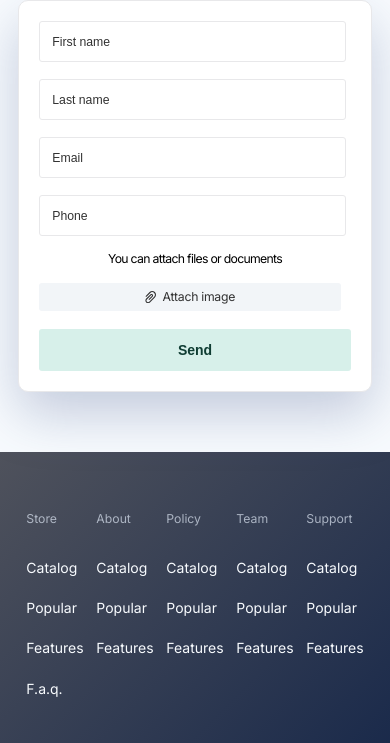
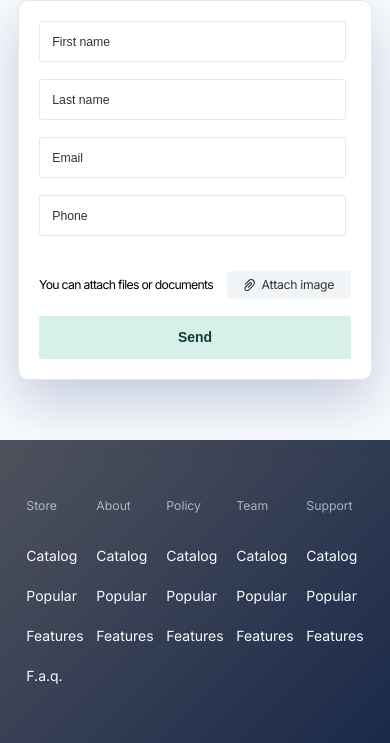
Before and after one commit to skopchik/Berlin, a plain HTML site: page index.html in a window 390 px wide. Shown: the part 6846-7589 px from the top of the page. Drawn offline with Linux system fonts and the light colour scheme.

Commit message:
Add files via upload

```diff
--- a/css/adaptive.css
+++ b/css/adaptive.css
@@ -57,17 +57,10 @@
     max-width: 30rem;
     margin: 40px 40px;
   }
-
-  .form-attach-remark {
-    text-align: center;
-    display: block;
-  }
-
-  .form-attach-button {
-    text-align: center;
-    width: 90%;
-    margin-left: 0;
-    margin-top: 1.25rem;
+  .request-section-form {
+    min-width: auto;
+    max-width: 80%;
+    padding: 20px;
   }
 }
 
@@ -99,12 +92,15 @@
     font-size: 2rem;
   }
 
-  .request-section-form {
-    max-width: 80%;
-    padding: 20px;
-  }
-
   .input-info {
     max-width: 90%;
   }
+  .form-attach-remark {
+    padding-right: 1rem;
+  }
+  .form-attach-button {
+    text-align: center;
+    flex-grow: 1;
+    margin-top: 1.25rem;
+  }
 }
--- a/css/style.css
+++ b/css/style.css
@@ -537,6 +537,7 @@ a {
 }
 
 .request-section-form {
+  min-width: 450px;
   border: 1px solid #e8e8ea;
   box-shadow: 0px 22px 54px rgba(67, 87, 138, 0.29);
   border-radius: 10px;
@@ -567,6 +568,12 @@ a {
   color: #323232;
 }
 
+.form-attach {
+  display: flex;
+  flex-wrap: wrap;
+  align-items: baseline;
+}
+
 .form-attach-remark {
   font-size: 0.875rem;
   letter-spacing: -0.05rem;
@@ -579,8 +586,7 @@ a {
 }
 
 .form-attach-button {
-  margin-left: 125px;
-  display: inline-block;
+  margin-left: auto;
   padding: 0.56rem 0.75rem;
   border: none;
   background: #f2f5f8;
```
